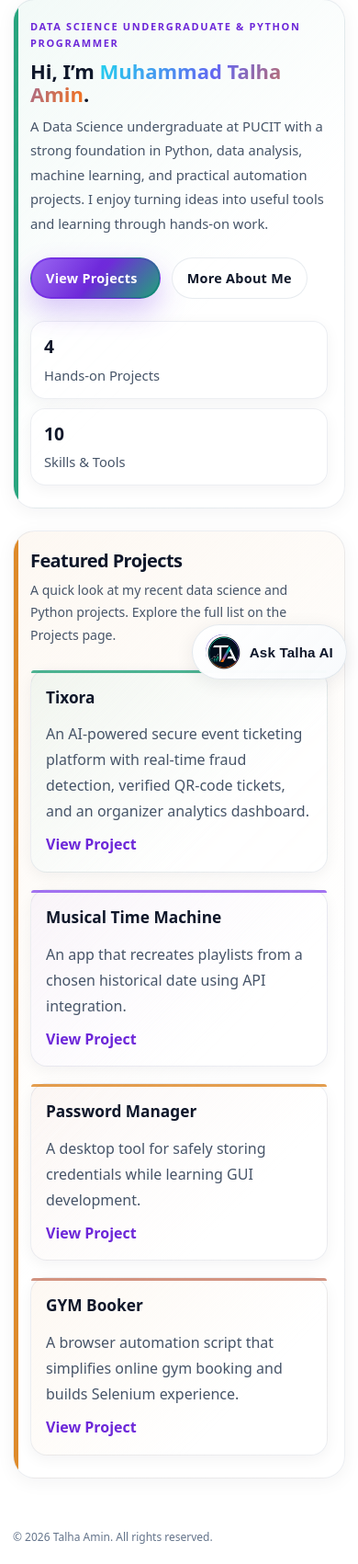
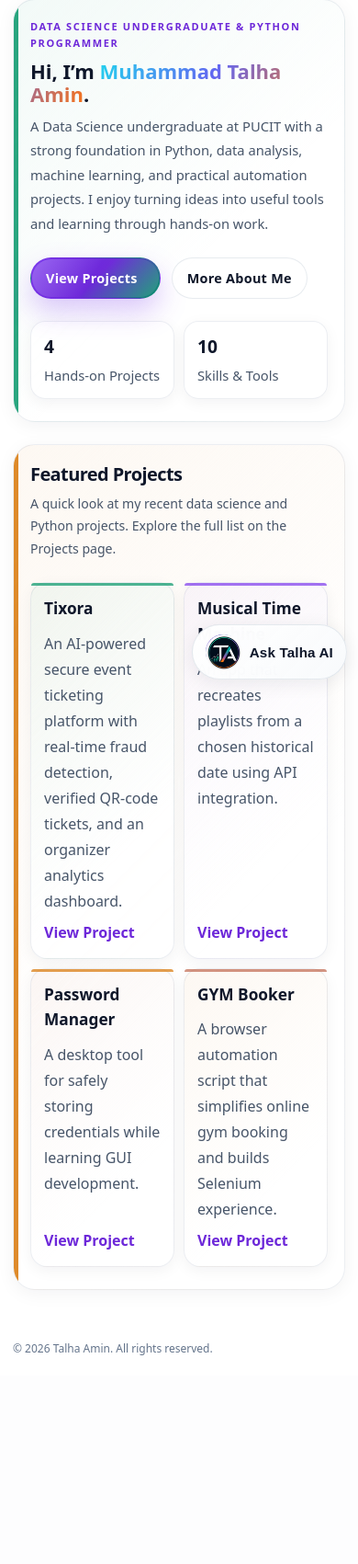
Before and after one commit to Muhammad-TalhaAmin/My-Portfolio, a Flask app: page / in a window 390 px wide. Shown: the part 93-1794 px from the top of the page at 92% size. After the commit the page ends 1567 px from the top, so only its background shows below. Run offline with Flask 3, Linux system fonts and the light colour scheme.

Commit message:
Added Mobile Responsiveness

```diff
--- a/static/css/styles.css
+++ b/static/css/styles.css
@@ -1197,8 +1197,11 @@ body.light .footer {
   main {
     padding-inline: 16px;
   }
+
+  /* Keep Featured Projects in the desktop-style 2-column layout */
   .projects-grid {
-    grid-template-columns: 1fr;
+    grid-template-columns: repeat(2, minmax(0, 1fr));
+    gap: 12px;
   }
   .hero-title {
     font-size: 28px;
@@ -1438,8 +1441,9 @@ body.light .btn-logout {
     font-size: 0.92rem;
   }
 
+  /* Keep the desktop-style two-column stats layout on phones */
   .hero-stats {
-    grid-template-columns: 1fr;
+    grid-template-columns: repeat(2, minmax(0, 1fr));
     gap: 10px;
   }
 
@@ -1470,7 +1474,13 @@ body.light .btn-logout {
   }
 
   .project-card {
-    padding: 16px;
+    padding: 14px;
+    gap: 8px;
+  }
+
+  .projects-grid {
+    grid-template-columns: repeat(2, minmax(0, 1fr));
+    gap: 10px;
   }
 
   .contact-form .btn {
@@ -1579,6 +1589,16 @@ body.light .btn-logout {
 }
 
 @media (max-width: 360px) {
+  .projects-grid {
+    grid-template-columns: repeat(2, minmax(0, 1fr));
+    gap: 8px;
+  }
+
+  .project-card {
+    padding: 10px;
+    gap: 6px;
+  }
+
   .header {
     padding: 10px 10px 0;
   }
```
